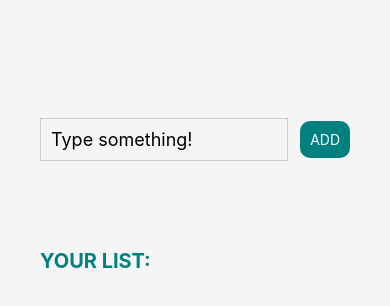
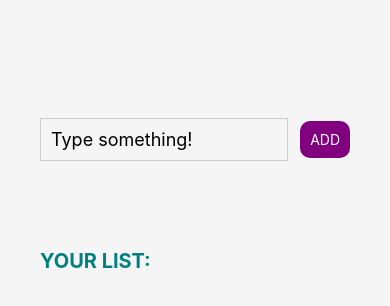
Before and after one commit to hastiafra/reminderApp, a React Native app: screen / in a window 390 px wide. Shown: the top 306 px of the page. Built offline with nearby package versions, Linux system fonts and the light colour scheme.

Commit message:
add more components

```diff
--- a/App.js
+++ b/App.js
@@ -1,6 +1,15 @@
 import { useState } from "react";
 import { StatusBar } from "expo-status-bar";
-import { Pressable, StyleSheet, Text, TextInput, View } from "react-native";
+import Lists from "./components/Lists";
+import InputSection from "./components/InputSection";
+import {
+  Pressable,
+  StyleSheet,
+  Text,
+  TextInput,
+  View,
+  ScrollView,
+} from "react-native";
 
 export default function App() {
   const [inputText, setInputText] = useState("");
@@ -16,63 +25,35 @@ export default function App() {
   };
   return (
     <View style={styles.reminderContainer}>
-      <View style={styles.inputContainer}>
-        <TextInput
-          style={styles.textInput}
-          placeholder="Type something!"
-          onChangeText={inputValueHandler}
-        />
-        <Pressable onPress={addButton}>
-          <Text style={styles.btn}>add</Text>
-        </Pressable>
-      </View>
+   <InputSection  inputValueHandler={ inputValueHandler} addButton={addButton}/>
       <View style={styles.listContainer}>
         <Text style={styles.listTitle}>Your List:</Text>
-        {listItems?.map((item, i) => {
-          return (
-            <Text style={styles.listItem} key={i}>
-              {item}
-            </Text>
-          );
-        })}
+        <View style={styles.listItemContainer}>
+          <ScrollView>
+            {listItems?.map((item, index) => {
+              return <Lists item={item} index={index} />;
+            })}
+          </ScrollView>
+        </View>
       </View>
     </View>
   );
 }
 
 const styles = StyleSheet.create({
-  btn: {
-  backgroundColor: "teal",
-  borderRadius: 10,
-  padding:10,
-  color:"white",
-  textTransform: "uppercase",
- },
   reminderContainer: {
     flex: 1,
     backgroundColor: "whitesmoke",
     justifyContent: "center",
     flexDirection: "column",
   },
-  inputContainer: {
-    flex: 1,
-    flexDirection: "row",
-    justifyContent: "space-between",
-    paddingHorizontal: 40,
-    marginBottom: 10,
-    marginTop: 40,
-    alignItems: "center",
-  },
-  textInput: {
-    width: "80%",
-    borderColor: "#cccccc",
-    borderWidth: 1,
-    padding: 10,
-    fontSize: 18,
-  },
   listContainer: {
     flex: 3,
     paddingHorizontal: 40,
+  },
+  listItemContainer: {
+    paddingTop: 20,
+    paddingBottom: 20,
   },
   listTitle: {
     textTransform: "uppercase",
@@ -80,7 +61,4 @@ const styles = StyleSheet.create({
     color: "teal",
     fontSize: 20,
   },
-  listItem: {
-
-  },
 });
--- /dev/null
+++ b/components/InputSection.js
@@ -0,0 +1,45 @@
+
+import { StyleSheet, Text, View, TextInput, Pressable } from "react-native";
+
+const InputSection = (props) => {
+  return (
+    <View style={styles.inputContainer}>
+      <TextInput
+        style={styles.textInput}
+        placeholder="Type something!"
+        onChangeText={props.inputValueHandler}
+      />
+      <Pressable onPress={props.addButton}>
+        <Text style={styles.btn}>add</Text>
+      </Pressable>
+    </View>
+  );
+};
+
+export default InputSection;
+
+const styles = StyleSheet.create({
+  btn: {
+    backgroundColor: "purple",
+    borderRadius: 10,
+    padding: 10,
+    color: "white",
+    textTransform: "uppercase",
+  },
+  inputContainer: {
+    flex: 1,
+    flexDirection: "row",
+    justifyContent: "space-between",
+    paddingHorizontal: 40,
+    marginBottom: 10,
+    marginTop: 40,
+    alignItems: "center",
+  },
+  textInput: {
+    width: "80%",
+    borderColor: "#cccccc",
+    borderWidth: 1,
+    padding: 10,
+    fontSize: 18,
+  },
+});
--- /dev/null
+++ b/components/Lists.js
@@ -0,0 +1,21 @@
+import { StyleSheet, Text } from "react-native";
+
+const Lists = (props) => {
+  return (
+    <Text style={styles.listItem} key={props.index}>
+      {props.item}
+    </Text>
+  );
+};
+
+export default Lists;
+
+const styles = StyleSheet.create({
+  listItem: {
+    textTransform: "uppercase",
+    backgroundColor: "cadetblue",
+    padding: 10,
+    margin: 10,
+    borderRadius: 10,
+  },
+});
```
